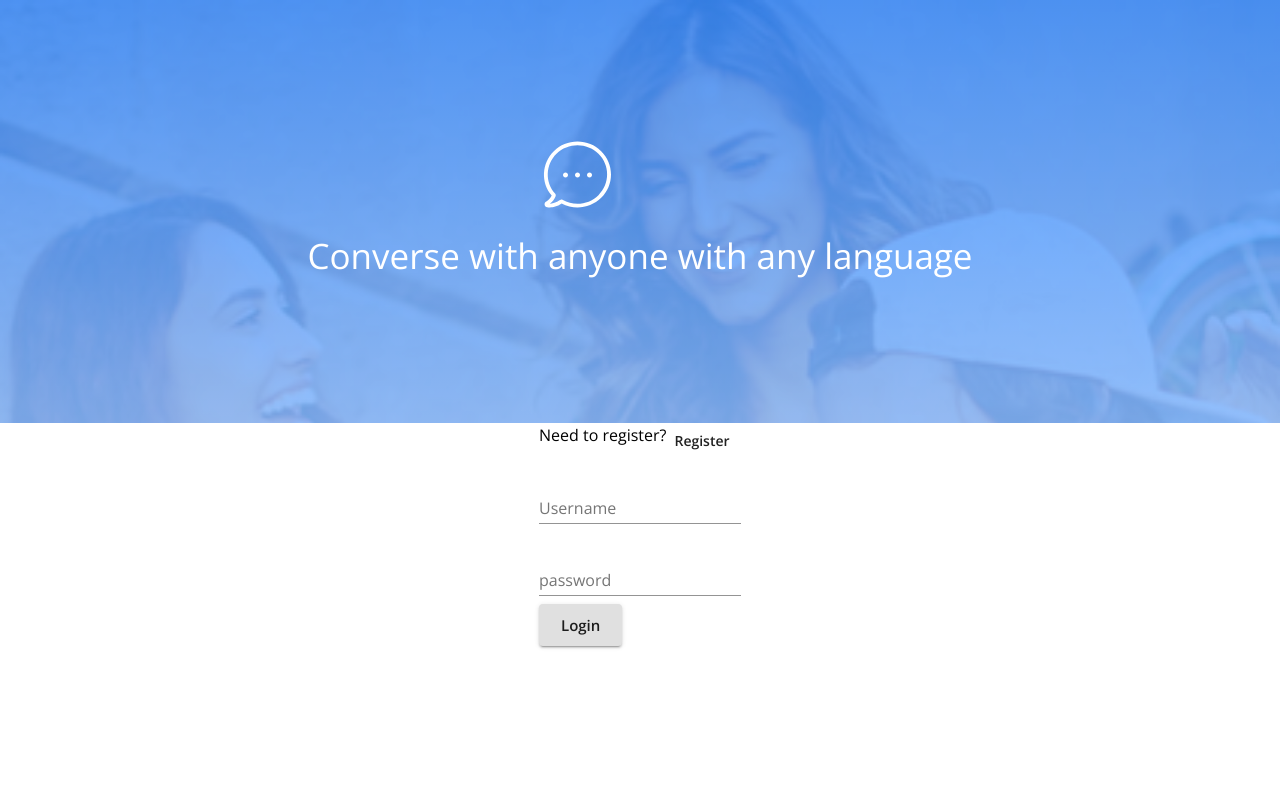
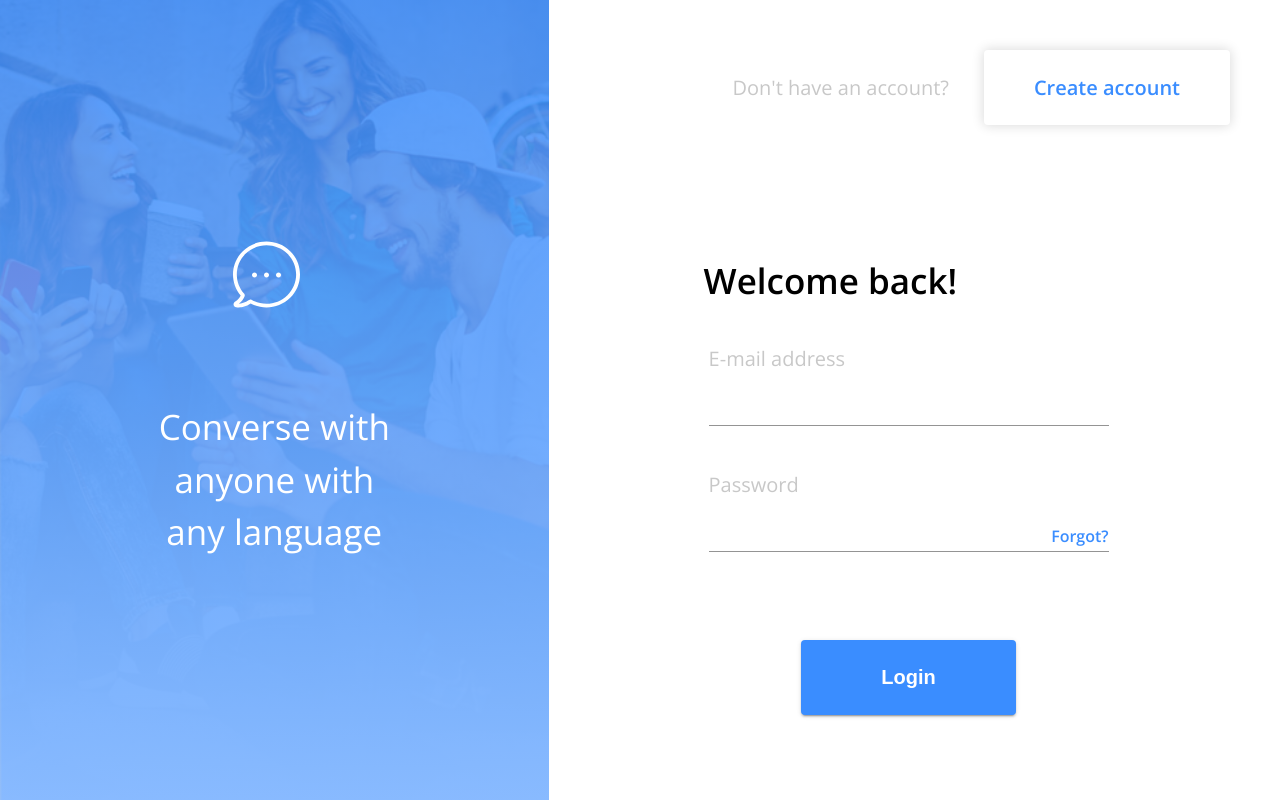
Before and after one commit to ncpalmie/messenger-6949, a React (Create React App) app in the folder client/: page /landing/login in a window 1280 px wide. Built offline with nearby package versions, Linux system fonts and the light colour scheme; no server answers.

Commit message:
Restyled login screen

```diff
--- a/client/src/components/Landing/Banner.js
+++ b/client/src/components/Landing/Banner.js
@@ -8,7 +8,7 @@ const useStyles = makeStyles(() => ({
   root: {
     backgroundImage: `linear-gradient(to bottom, rgba(58, 141, 255, 0.85), rgba(134, 185, 255, 0.85)), url(${bgImage})`,
     backgroundSize: "cover",
-    flex: "1",
+    flex: "1.5",
     display: "flex",
     justifyContent: "center",
     alignItems: "center",
@@ -24,9 +24,9 @@ const useStyles = makeStyles(() => ({
     fontSize: 35,
     textAlign: "center",
     color: "#FFFFFF",
-    marginTop: 25,
-    paddingLeft: 100,
-    paddingRight: 100,
+    marginTop: 40,
+    paddingLeft: 150,
+    paddingRight: 150,
   },
 }));
 
--- a/client/src/components/Landing/Landing.js
+++ b/client/src/components/Landing/Landing.js
@@ -4,7 +4,7 @@ import { Grid, Box } from "@material-ui/core";
 import { makeStyles } from "@material-ui/core/styles";
 import Banner from "./Banner";
 import Signup from "../../Signup";
-import Login from "../../Login";
+import Login from "./Login";
 
 const useStyles = makeStyles(() => ({
   root: {
@@ -31,7 +31,6 @@ const Landing = () => {
           <Route path={`${path}/login`} component={Login} />
           <Route path={`${path}/register`} component={Signup} />
         </Switch>
-        <Box style={{ flex: "2" }}></Box>
       </Grid>
     </>
   );
--- /dev/null
+++ b/client/src/components/Landing/Login.js
@@ -0,0 +1,183 @@
+import React from "react";
+import { Redirect, useHistory } from "react-router-dom";
+import { connect } from "react-redux";
+import {
+  Grid,
+  Box,
+  Typography,
+  Button,
+  FormControl,
+  TextField,
+  InputAdornment,
+} from "@material-ui/core";
+import { makeStyles } from "@material-ui/core/styles";
+import { login } from "../../store/utils/thunkCreators";
+
+const useStyles = makeStyles(() => ({
+  root: {
+    flex: "2",
+    height: "fit-content",
+  },
+  header: {
+    display: "flex",
+    height: "fit-content",
+    width: "100%",
+    justifyContent: "flex-end",
+    alignItems: "center",
+    padding: 50,
+  },
+  form: {
+    display: "flex",
+    height: "fit-content",
+    width: "100%",
+    flexDirection: "column",
+    marginLeft: 160,
+    marginTop: 80,
+  },
+  registerButton: {
+    width: "fit-content",
+    whiteSpace: "nowrap",
+    padding: "20px 50px 20px 50px",
+    color: "#3A8DFF",
+    boxShadow: "0px 0px 12px 1px #DCDCDC",
+    fontSize: 20,
+  },
+  registerText: {
+    marginRight: 35,
+    fontSize: 20,
+    color: "#C8C8C8",
+  },
+  inputLabel: {
+    marginTop: 20,
+    marginRight: 35,
+    marginBottom: 20,
+    fontSize: 20,
+    color: "#C8C8C8",
+  },
+  welcomeText: {
+    fontSize: 35,
+    fontWeight: "bold",
+    marginLeft: -5,
+  },
+  inputFieldContainer: {
+    width: "70%",
+  },
+  forgotText: {
+    color: "#3A8DFF",
+    fontWeight: "bold",
+  },
+  loginContainer: {
+    display: "flex",
+    justifyContent: "center",
+    width: "70%",
+    marginTop: 80,
+  },
+  loginButton: {
+    backgroundColor: "#3A8DFF",
+    color: "#FFFFFF",
+    fontFamily: "Monserrat, sans-serif",
+    fontSize: 20,
+    padding: "20px 80px 20px 80px",
+    alignSelf: "center",
+  },
+}));
+
+const Login = (props) => {
+  const classes = useStyles();
+  const history = useHistory();
+  const { user, login } = props;
+
+  const handleLogin = async (event) => {
+    event.preventDefault();
+    const username = event.target.username.value;
+    const password = event.target.password.value;
+
+    await login({ username, password });
+  };
+
+  if (user.id) {
+    return <Redirect to="/home" />;
+  }
+
+  return (
+    <Grid container className={classes.root}>
+      <Box className={classes.header}>
+        <Typography className={classes.registerText}>
+          Don't have an account?
+        </Typography>
+        <Button
+          className={classes.registerButton}
+          onClick={() => history.push("/register")}
+        >
+          Create account
+        </Button>
+      </Box>
+      <Box className={classes.form}>
+        <Typography className={classes.welcomeText}>Welcome back!</Typography>
+        <form onSubmit={handleLogin}>
+          <Grid>
+            <Grid>
+              <FormControl
+                margin="normal"
+                required
+                className={classes.inputFieldContainer}
+              >
+                <Typography className={classes.inputLabel}>
+                  E-mail address
+                </Typography>
+                <TextField aria-label="username" name="username" type="text" />
+              </FormControl>
+            </Grid>
+            <FormControl
+              margin="normal"
+              required
+              className={classes.inputFieldContainer}
+            >
+              <Typography className={classes.inputLabel}>Password</Typography>
+              <TextField
+                aria-label="password"
+                type="password"
+                name="password"
+                InputProps={{
+                  endAdornment: (
+                    <InputAdornment position="end">
+                      <Typography className={classes.forgotText}>
+                        Forgot?
+                      </Typography>
+                    </InputAdornment>
+                  ),
+                }}
+              />
+            </FormControl>
+            <Box className={classes.loginContainer}>
+              <Button
+                type="submit"
+                variant="contained"
+                size="large"
+                className={classes.loginButton}
+              >
+                Login
+              </Button>
+            </Box>
+          </Grid>
+        </form>
+      </Box>
+    </Grid>
+  );
+};
+
+const mapStateToProps = (state) => {
+  return {
+    user: state.user,
+  };
+};
+
+const mapDispatchToProps = (dispatch) => {
+  return {
+    login: (credentials) => {
+      dispatch(login(credentials));
+    },
+  };
+};
+
+export default connect(mapStateToProps, mapDispatchToProps)(Login);
```
